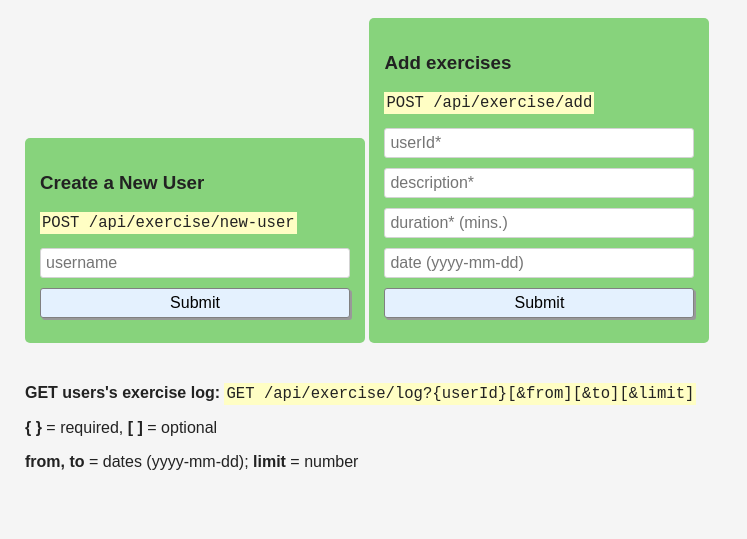
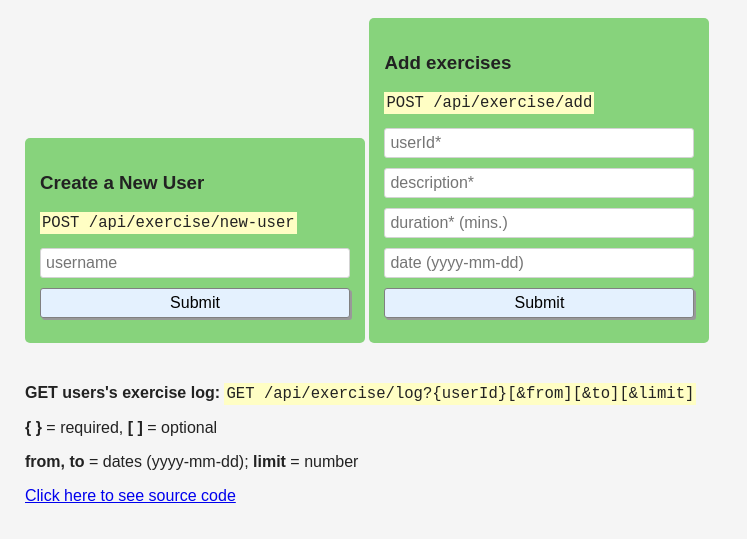
Before and after one commit to Enikol/exercise-tracker, a website: page views/index.html in a window 1280 px wide. Shown: the part 65-604 px from the top of the page, without its empty margins (0-747 px from the left). Drawn offline with Linux system fonts and the light colour scheme; files that its build step writes are made by us from their sources.

Commit message:
Create index.html

```diff
--- a/views/index.html
+++ b/views/index.html
@@ -30,6 +30,7 @@
           <p><strong>{ }</strong> = required, <strong>[ ]</strong> = optional</p>
           <p><strong>from, to</strong> = dates (yyyy-mm-dd); <strong>limit</strong> = number</p>
       </div>
+      <a href="https://glitch.com/edit/#!/superficial-wash">Click here to see source code</a>
    </body>
 
 </html>
```
